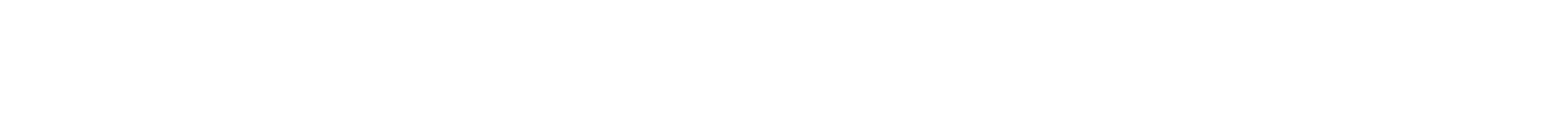
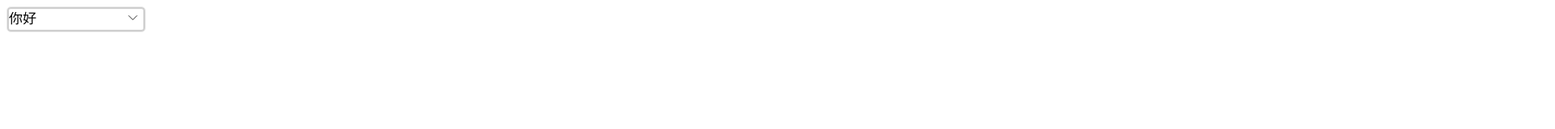
Before and after one commit to cosarty/lemon, a Vue app: page / in a window 1280 px wide. Shown: the top 160 px of the page at 81% size, 1920 px wide, since content can reach past the window. Built offline with nearby package versions, Linux system fonts and the light colour scheme.

Commit message:
修复输入框的样式

```diff
--- a/packages/components/select/select-dropdown.vue
+++ b/packages/components/select/select-dropdown.vue
@@ -40,7 +40,7 @@ export default defineComponent({
     const setPosition = () => {
       const { height: dropDownHeight } = useRect(dropdownRef!)
       const { bottom, left, height: prenHeight } = useRect(props.prentRef!)
-      const istop = height.value - bottom > dropDownHeight
+      const istop = height.value - bottom - 10 > dropDownHeight
       const opsitionType = istop ? 'bottom' : 'top'
       isPosition.value = opsitionType
       const addTop = istop ? 0 : prenHeight + dropDownHeight + 20
--- a/packages/components/select/select.scss
+++ b/packages/components/select/select.scss
@@ -9,6 +9,7 @@ $select-default-font-size: 17px;
 }
 
 .le-select {
+  user-select: none;
   &__wrapper {
 
     text-align: left;
@@ -32,6 +33,7 @@ $select-default-font-size: 17px;
     max-width: calc(var(--select-default-width));
     line-height: var(--select-default-height);
     padding-left: 2px;
+    user-select: none;
 
   }
 
@@ -42,20 +44,21 @@ $select-default-font-size: 17px;
     margin-right: 2px;
   }
   &__input {
+
     > input {
       box-sizing: border-box;
       padding: 0;
       border: none;
       outline: none;
       cursor: pointer;
-      user-select: none;
+
       font-size: var(--select-default-font-size);
       max-width: calc(var(--select-default-width));
     }
   }
 
   &__multiple{
-    user-select: none;
+
     min-width: calc(var(--select-default-width));
   }
 
@@ -100,8 +103,10 @@ $select-default-font-size: 17px;
     }
 
     &--top{
+      flex-direction: column-reverse;
       &::after{
         display: block;
+
       }
     }
 
--- a/packages/components/select/select.vue
+++ b/packages/components/select/select.vue
@@ -5,7 +5,7 @@
     @click.stop="selectClickHandle"
   >
     <div :class="bem('content')">
-      <div :class="bem('input')" v-if="false">
+      <div :class="bem('input')" v-if="true">
         <input type="text" readonly :value="'你好'" />
       </div>
       <div v-else :class="bem('multiple')">fddsf，fdsfdsf dsadsad</div>
--- a/src/App.vue
+++ b/src/App.vue
@@ -1,5 +1,4 @@
 <template>
-  <div class="box">
   <div>
     <le-select>
       <le-select-option>d</le-select-option>
@@ -10,7 +9,6 @@
       <le-select-option>3</le-select-option>
       <le-select-option>3</le-select-option>
     </le-select>
-    </div>
   </div>
 </template>
 
@@ -34,14 +32,9 @@ export default defineComponent({
 
 <style lang="scss">
 .box {
-  position: relative;
-  height: 1000px;
-  width: 3000px;
-}
-
-.box > div {
-  position: absolute;
-  top: 600px;
-  left: 2000px;
+  width: 6000px;
+  height: 7000px;
+  text-align: center;
+  margin-top: 2000px;
 }
 </style>
```
Lines whose indentation alone changed are shown as unchanged.
